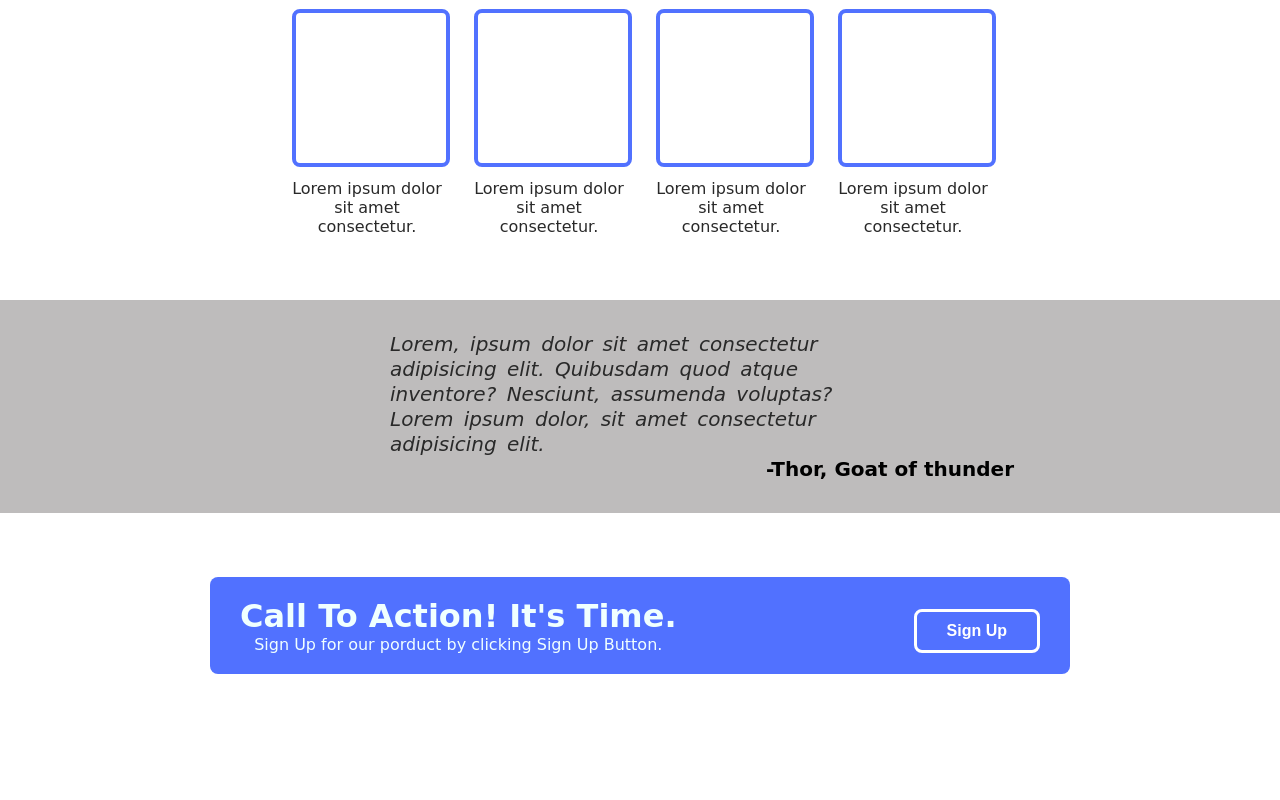
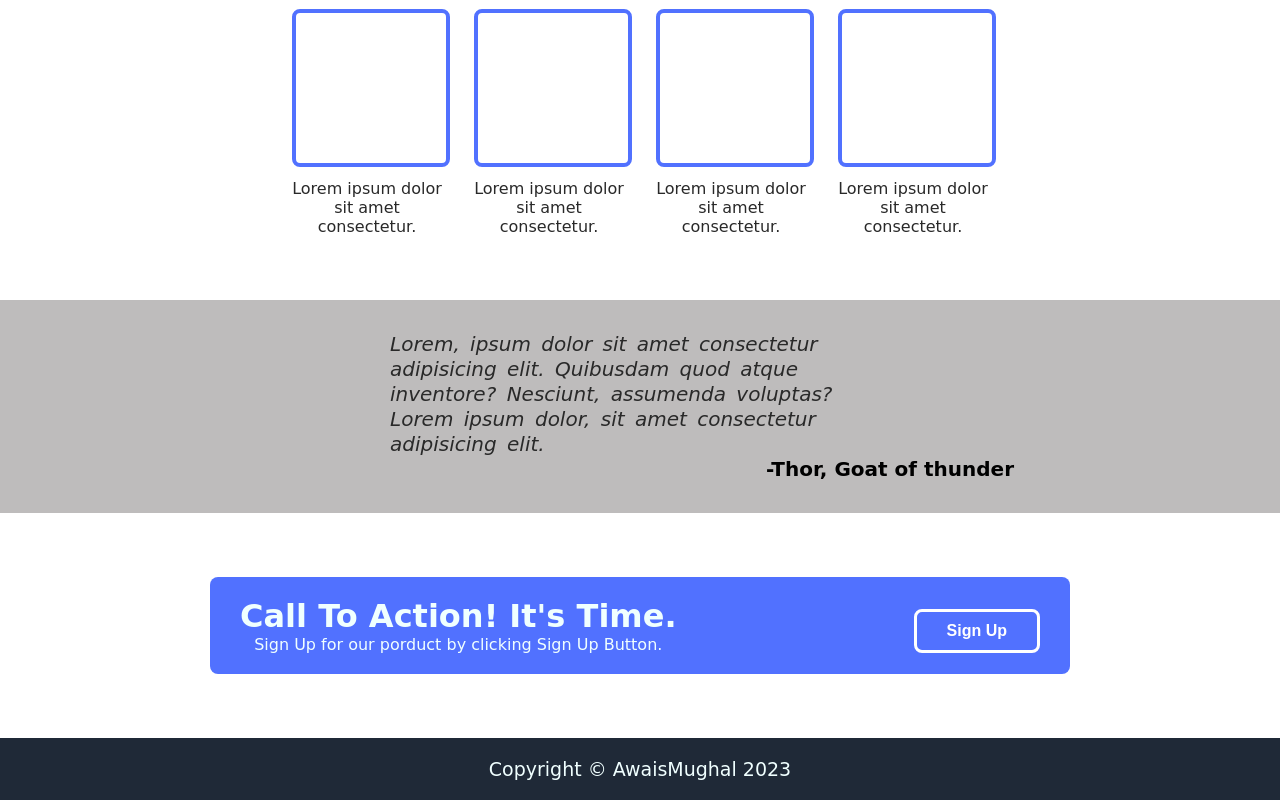
Before and after one commit to AwaisMughal98/Landing-Page, a plain HTML site: page index.html in a window 1280 px wide. Shown: the part 513-1313 px from the top of the page. Before the commit the page ends 1219 px from the top, so only its background shows below. Drawn offline with Linux system fonts and the light colour scheme.

Commit message:
Develop the footer of the webpage.

```diff
--- a/index.html
+++ b/index.html
@@ -75,5 +75,9 @@
             </div>
         </div>
     </div>
+    </div>
+    <div class="footer">
+        <p>Copyright &copy; AwaisMughal 2023</p>
+    </div>
 </body>
 </html>
--- a/style.css
+++ b/style.css
@@ -129,6 +129,7 @@ p.title {
 .blue-card-body {
     display: flex;
     justify-content: center;
+    margin-bottom: 64px;
 }
 .blue-card{
     display: flex;
@@ -153,3 +154,10 @@ p.title {
     font-size: 16px;
     font-weight: 900;
 }
+.footer {
+    margin-top: auto;
+    background: #1f2937;
+    padding: 20px 0px;
+    text-align: center;
+    font-size: 19px;
+}
```
